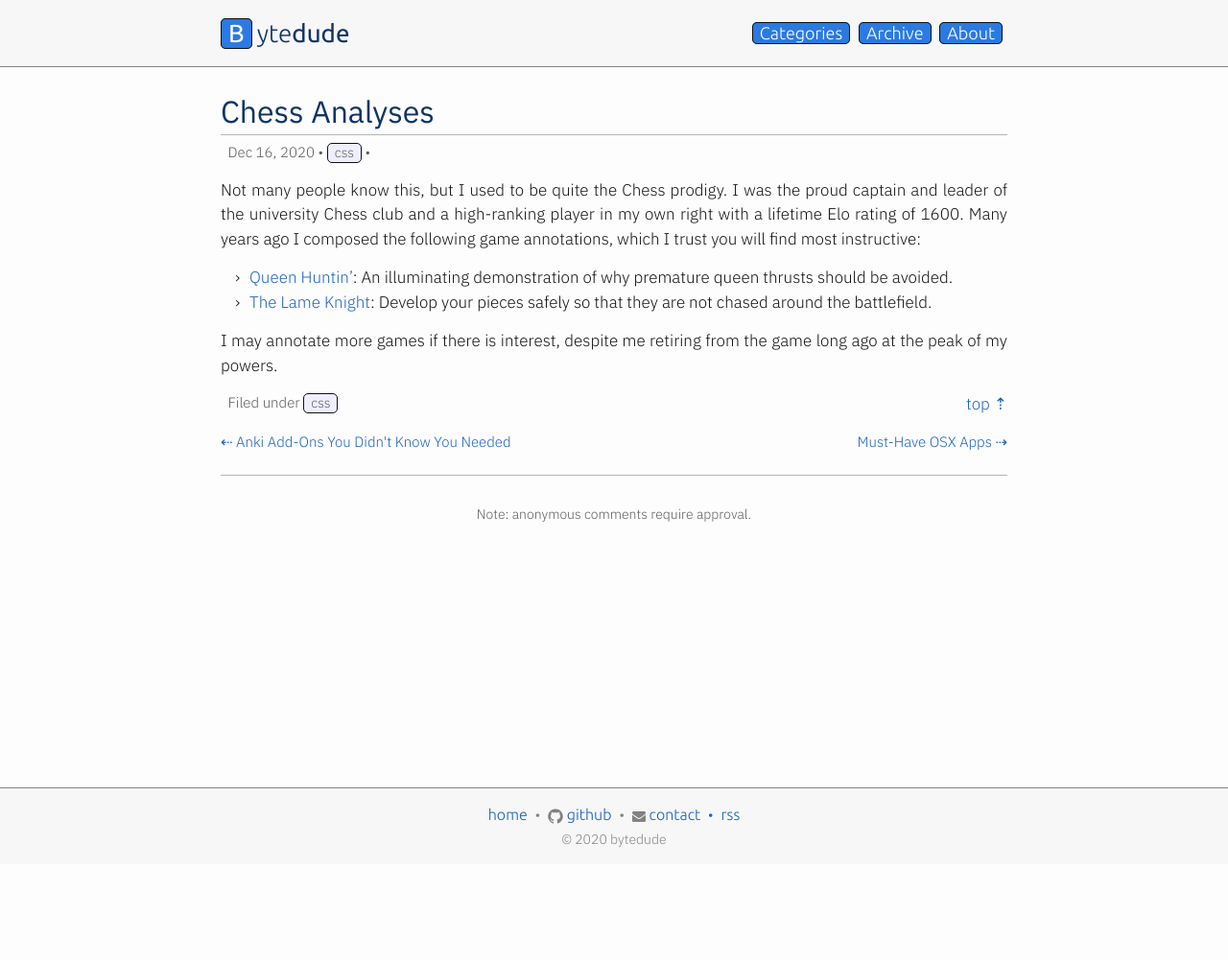
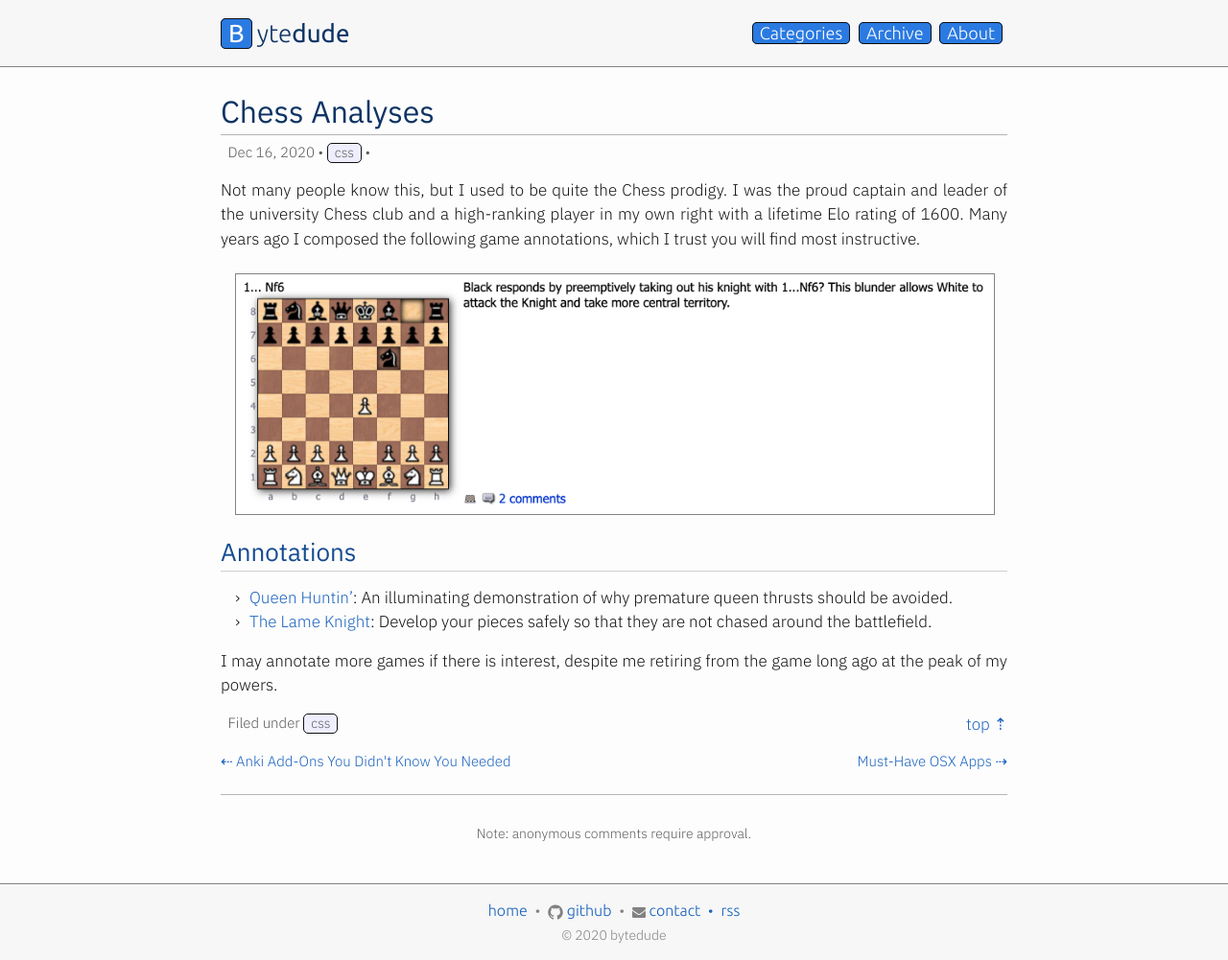
Before and after one commit to mrcnski/signor.dev, a Jekyll site: the page built from _posts/2020-12-16-chess-analyses.md, in a window 1280 px wide. Shown: the whole page at 96% size. Built offline with Jekyll 4.4.1, drawn with Linux system fonts in a browser that asks for light colours; comment, search, counter and statistics services are not loaded; before the commit the page ends 901 px from its top, so only the background shows below that.

Commit message:
Add image to Chess Analyses

```diff
--- a/_posts/2020-12-16-chess-analyses.md
+++ b/_posts/2020-12-16-chess-analyses.md
@@ -5,7 +5,11 @@ categories: css
 description: "Not many people know this, but I used to be quite the Chess prodigy. I was the proud captain of the university Chess club and a high-ranking player in my own right with a lifetime Elo rating of 1600. Many years ago I composed the following game annotations, which I trust you will find most instructive."
 ---
 
-Not many people know this, but I used to be quite the Chess prodigy. I was the proud captain and leader of the university Chess club and a high-ranking player in my own right with a lifetime Elo rating of 1600. Many years ago I composed the following game annotations, which I trust you will find most instructive:
+Not many people know this, but I used to be quite the Chess prodigy. I was the proud captain and leader of the university Chess club and a high-ranking player in my own right with a lifetime Elo rating of 1600. Many years ago I composed the following game annotations, which I trust you will find most instructive.
+
+{% include image.html name="chess-analyses/annotation.png" alt="Annotation" width="958" %}
+
+## Annotations
 
 - [Queen Huntin'](http://gameknot.com/annotation.pl/queen-huntin?gm=44280): An illuminating demonstration of why premature queen thrusts should be avoided.
 - [The Lame Knight](http://gameknot.com/annotation.pl/the-lame-knight?gm=44281): Develop your pieces safely so that they are not chased around the battlefield.
```
Also changed, not shown: assets/img/chess-analyses/annotation.png (added).
